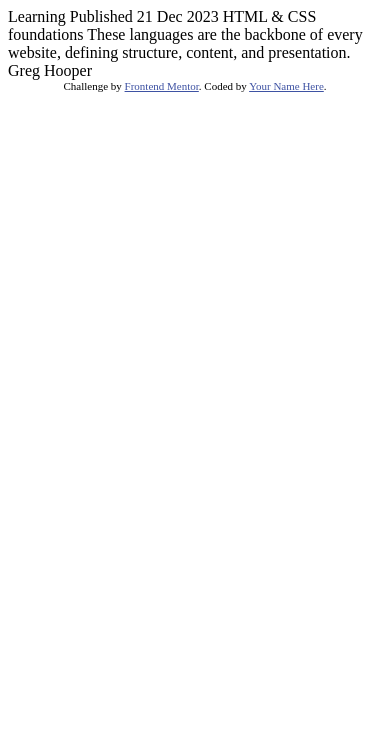
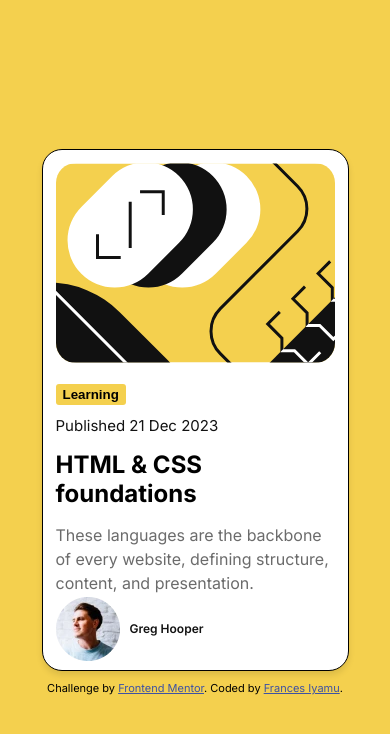
Before and after one commit to Francesiyamu/Blog-Preview-Card, a plain HTML site: page index.html in a window 390 px wide. Drawn offline with Linux system fonts and the light colour scheme.

Commit message:
completed project with responsive designs

```diff
--- /dev/null
+++ b/index.css
@@ -0,0 +1,140 @@
+*{
+    margin: 0;
+    padding: 0;
+    box-sizing: border-box;
+}
+
+body, html{
+    font-family: "Inter", sans-serif;
+    font-optical-sizing: auto;
+    font-style: normal;
+}
+
+body{
+    background-color: hsl(47, 88%, 63%);
+    margin: 0 auto;
+    width: 100%;
+    display: flex;
+    flex-direction: column;
+    height: 100vh;
+    justify-content: center;
+    align-items: center;
+}
+
+.container{
+    max-width: 384px;
+    max-height: 522px;
+    border: 1px solid black;
+    padding: 24px 24px;
+    border-radius: 20px;
+    box-sizing: border-box;
+    background-color: #ffff;
+    margin-bottom: 10px;
+    box-shadow: 0 4px 6px rgba(0, 0, 0, 0.1);
+}
+
+
+.illustration-image{
+    width: 100%;
+    width: 336px;
+    height: 200px;
+}
+
+.illustration-image img{
+    border-radius: 20px;
+    width: 100%;
+    height: 100%;
+    display: block;
+    object-fit: cover;
+}
+
+.header{
+    width: 336px;
+    height: 194px;
+    display: flex;
+    flex-direction: column;
+    align-items: center;
+    justify-content: center;
+
+}
+
+.header button{
+    display: block;
+    padding: 3px 7px ;
+    background-color: hsl(47, 88%, 63%);
+    border: none;
+    font-weight: 600;
+    margin-bottom: 10px;
+    border-radius: 3px;
+    cursor: pointer;
+}
+
+header button:hover,
+.header button:focus {
+    background-color: hsl(47, 88%, 53%);
+    outline: none;
+}
+
+.header time{
+    font-size: 15px;
+    color: hsl(0, 0%, 7%);
+}
+
+.header h1{
+    margin: 15px 0;
+}
+
+.header h1:hover{
+    color:hsl(47, 88%, 63%);
+    transition: 0.3s ease;
+    cursor: pointer;
+}
+
+.author-image{
+    display: flex;
+    justify-content:flex-start;
+    align-items: center;
+    gap: 10px;
+}
+
+article .language-description{
+    font-size: 16px;
+    color:  hsl(0, 0%, 42%);
+    line-height: 1.5;
+}
+
+.author-image figcaption{
+    font-size: 12px;
+    font-weight: 600;
+    color: hsl(0, 0%, 7%);
+}
+
+
+.attribution { font-size: 11px; text-align: center; }
+.attribution a { color: hsl(228, 45%, 44%); }
+.attribution a{text-decoration: underline;}
+
+
+/* Media query for screens ≥ 375px */
+@media screen and (min-width: 375px){
+    .container{
+        max-width: 327px;
+        padding:13px ;
+
+    }
+
+    .illustration-image{
+        width: 100%;
+        width: 279px;
+        height: 200px;
+    }
+
+    .header{
+        width: 279px;
+        height: 173px;
+        margin-top: 40px;
+        margin-bottom: 20px;
+
+    }
+
+}
--- a/index.html
+++ b/index.html
@@ -3,32 +3,44 @@
 <head>
   <meta charset="UTF-8">
   <meta name="viewport" content="width=device-width, initial-scale=1.0"> <!-- displays site properly based on user's device -->
-
+  <link rel="preconnect" href="https://fonts.googleapis.com">
+  <link rel="preconnect" href="https://fonts.gstatic.com" crossorigin>
+  <link href="https://fonts.googleapis.com/css2?family=Figtree:ital,wght@0,300..900;1,300..900&family=Inter:ital,opsz,wght@0,14..32,100..900;1,14..32,100..900&display=swap" rel="stylesheet">
   <link rel="icon" type="image/png" sizes="32x32" href="./assets/images/favicon-32x32.png">
-
+  <link rel="stylesheet" href="index.css">
   <title>Frontend Mentor | Blog preview card</title>
 
-  <!-- Feel free to remove these styles or customise in your own stylesheet 👍 -->
-  <style>
-    .attribution { font-size: 11px; text-align: center; }
-    .attribution a { color: hsl(228, 45%, 44%); }
-  </style>
+
 </head>
 <body>
 
-  Learning
+  <main class="container">
+    <figure class="illustration-image">
+      <img src="assets/images/illustration-article.svg" alt="illustration-image">
+    </figure>
 
-  Published 21 Dec 2023
+    <article class="header">
+      <header>
+        <button aria-label="learning">Learning</button>
 
-  HTML & CSS foundations
+        <time datetime="2023-12-21">Published 21 Dec 2023</time>
 
-  These languages are the backbone of every website, defining structure, content, and presentation.
+        <h1>HTML & CSS foundations</h1>
 
-  Greg Hooper
+       <p class="language-description"> These languages are the backbone of every website, defining structure, content, and presentation.</p>
 
-  <div class="attribution">
+      </header>
+    </article>
+
+    <figure class="author-image">
+      <img src="assets/images/image-avatar.webp" alt="Portait of Greg Hooper">
+      <figcaption>Greg Hooper</figcaption>
+     </figure>
+    </main>
+
+  <footer class="attribution">
     Challenge by <a href="https://www.frontendmentor.io?ref=challenge" target="_blank">Frontend Mentor</a>.
-    Coded by <a href="#">Your Name Here</a>.
-  </div>
+    Coded by <a href="#">Frances Iyamu</a>.
+  </footer>
 </body>
 </html>
```
Also changed, not shown: 1 other file.
